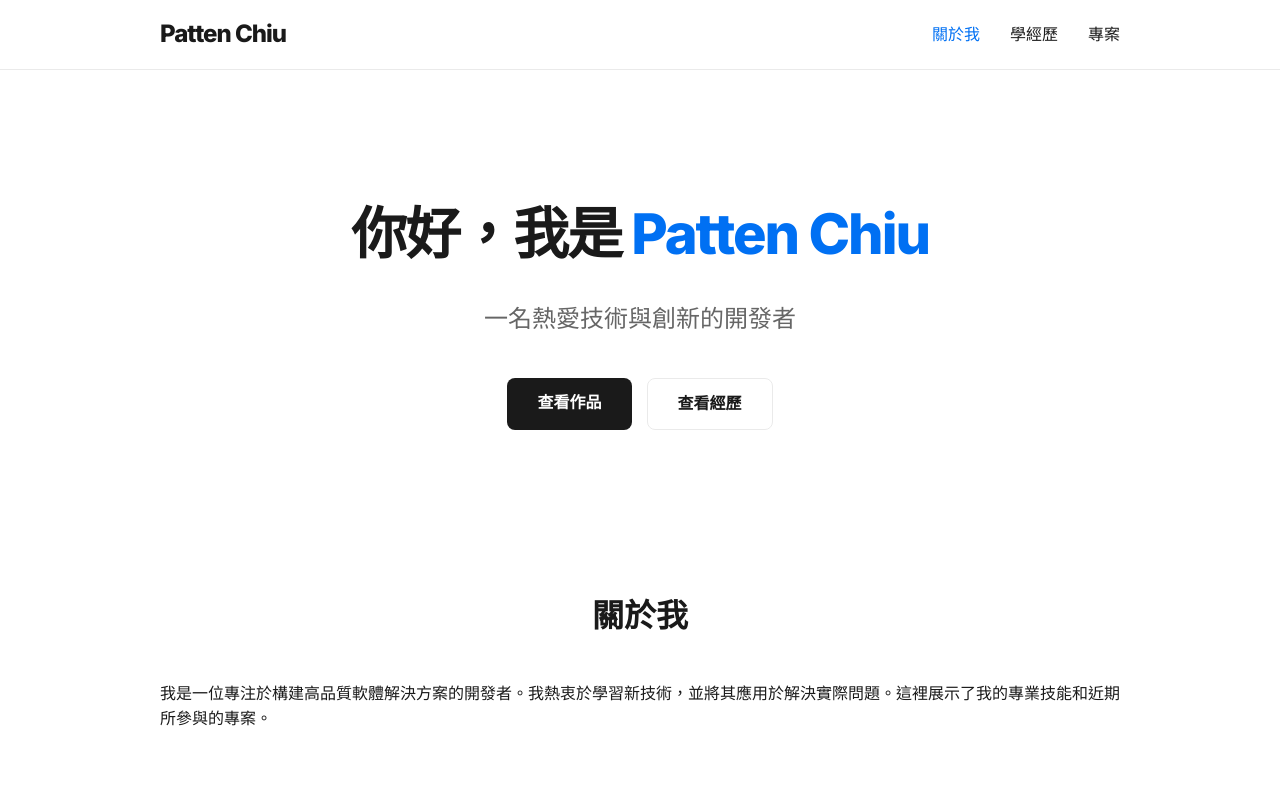
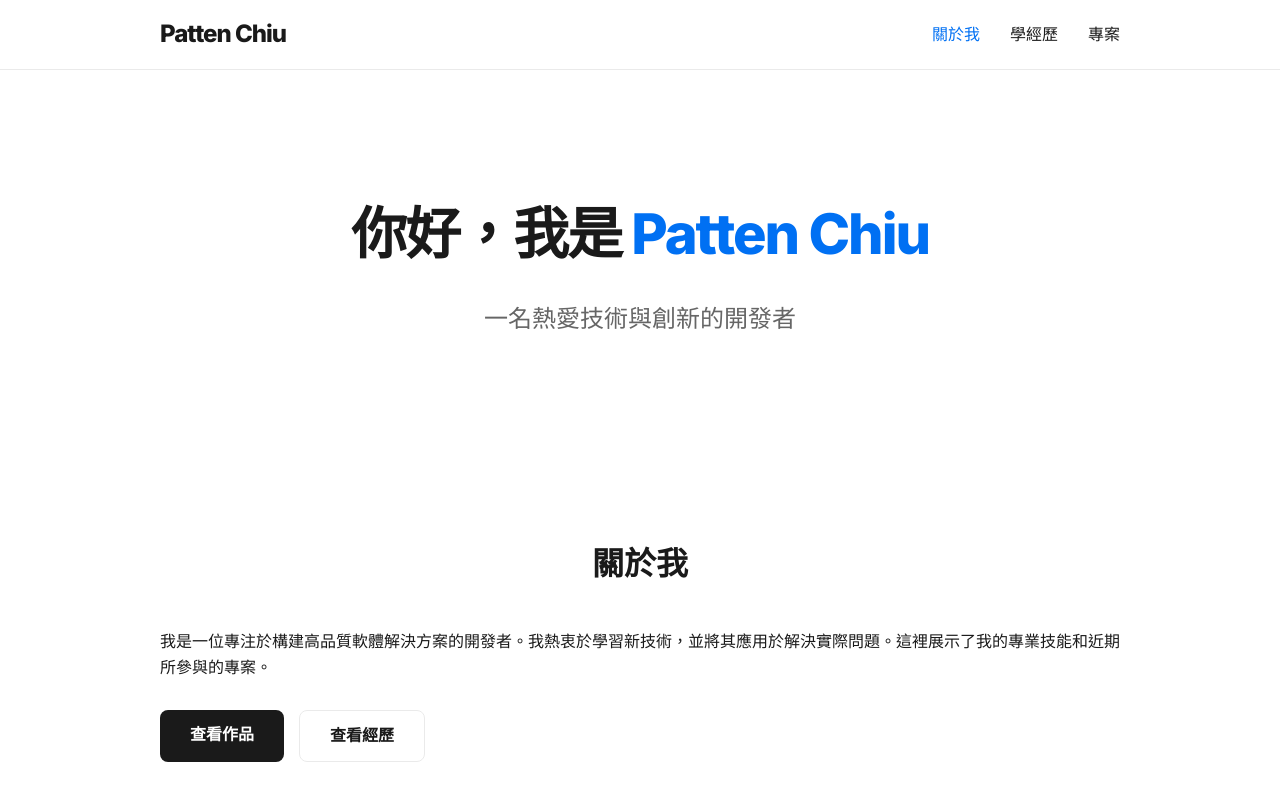
Before and after one commit to PattenChiu/PattenChiu.github.io, a React (Vite) app: page / in a window 1280 px wide. Shown: the top 800 px of the page. Built offline with nearby package versions, Linux system fonts and the light colour scheme.

Commit message:
UI: Move CTA buttons from Hero to bottom of About section

```diff
--- a/src/pages/Home.tsx
+++ b/src/pages/Home.tsx
@@ -27,12 +27,8 @@ const Home = () => {
     <main>
       <section id="hero" className="hero visible">
         <div className="container">
-          <h1 className="fade-in">你好，我是 <span className="highlight">Patten Chiu</span></h1>
+          <h1 className="fade-in">你好，我是 <span class="highlight">Patten Chiu</span></h1>
           <p className="subtitle fade-in">一名熱愛技術與創新的開發者</p>
-          <div className="cta-buttons fade-in">
-            <Link to="/projects" className="btn primary">查看作品</Link>
-            <Link to="/experience" className="btn secondary">查看經歷</Link>
-          </div>
         </div>
       </section>
 
@@ -40,7 +36,11 @@ const Home = () => {
         <div className="container">
           <h2 className="section-title">關於我</h2>
           <div className="about-content">
-            <p>我是一位專注於構建高品質軟體解決方案的開發者。我熱衷於學習新技術，並將其應用於解決實際問題。這裡展示了我的專業技能和近期所參與的專案。</p>
+            <p style={{ marginBottom: '30px' }}>我是一位專注於構建高品質軟體解決方案的開發者。我熱衷於學習新技術，並將其應用於解決實際問題。這裡展示了我的專業技能和近期所參與的專案。</p>
+            <div className="cta-buttons" style={{ justifyContent: 'flex-start' }}>
+              <Link to="/projects" className="btn primary">查看作品</Link>
+              <Link to="/experience" className="btn secondary">查看經歷</Link>
+            </div>
           </div>
         </div>
       </section>
```
